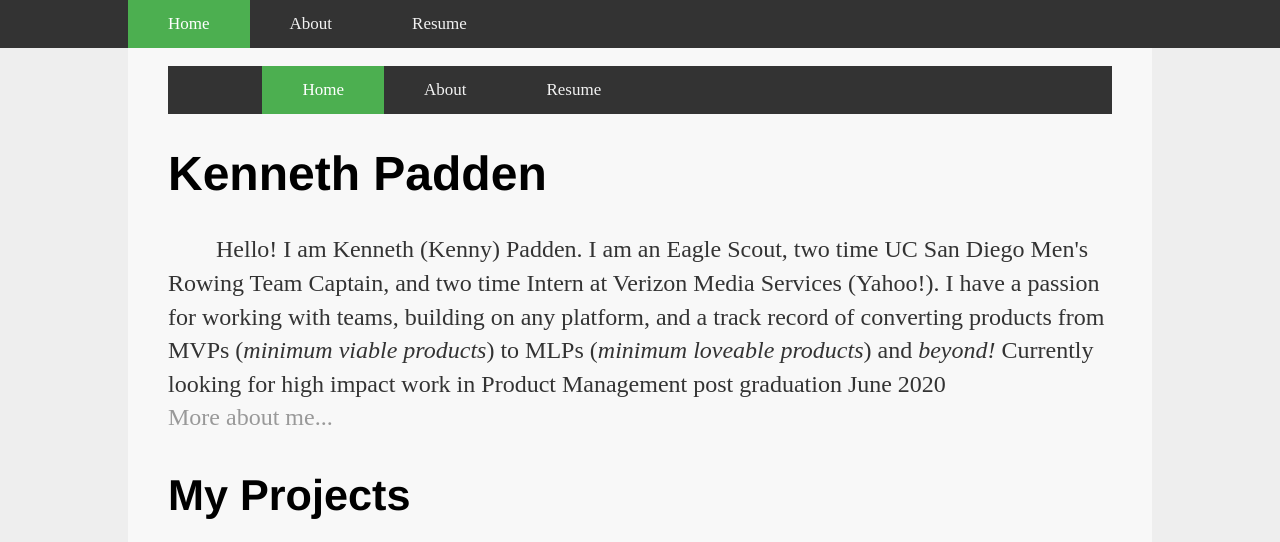
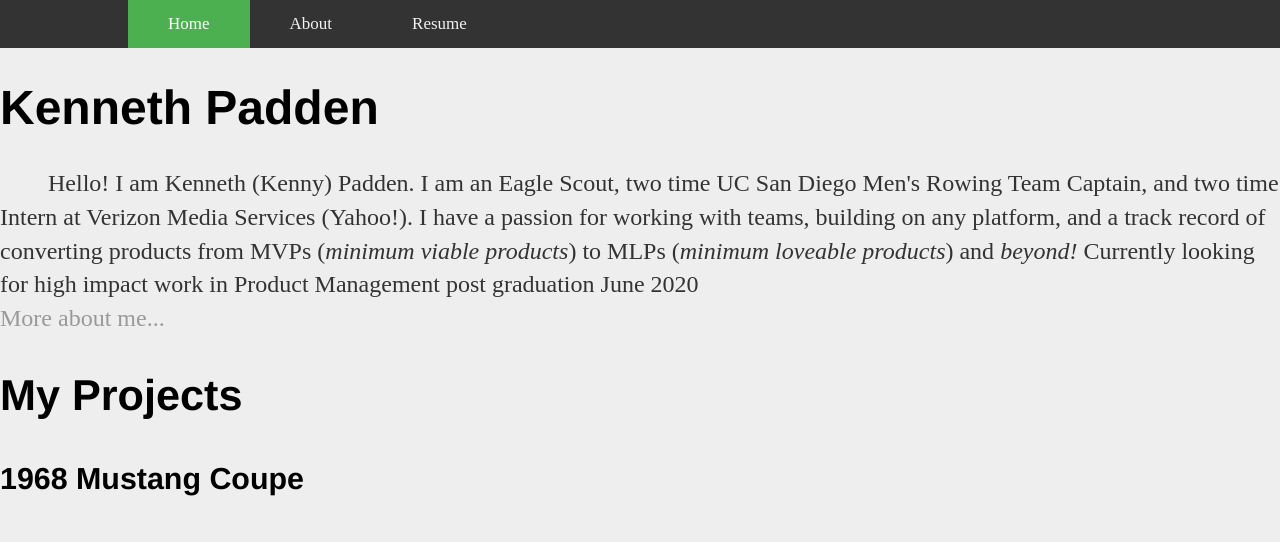
Before and after one commit to kpadden/kpadden.github.io, a Jekyll site: the page built from index.html, in a window 1280 px wide. Shown: the top 542 px of the page. Built offline with Jekyll 4.4.1, drawn with Linux system fonts in a browser that asks for light colours.

Commit message:
Update default.html

```diff
--- a/_layouts/default.html
+++ b/_layouts/default.html
@@ -8,7 +8,7 @@
         <link rel="stylesheet" type="text/css" href="/css/main.css">
         <link rel="stylesheet" href="https://cdnjs.cloudflare.com/ajax/libs/font-awesome/4.7.0/css/font-awesome.min.css">
     </head>
-    <body>
+    <!--<body>
         <div class="topnav">
             <div class="inside-topnav" id="myTopnav">
                 <a href="/" class="active">Home</a>
@@ -30,11 +30,11 @@
             }
         </script>
         <div class="container">
-            <div class="inside-container"><br/>
+            <div class="inside-container"><br/>-->
                 {{ content }}
                 <!-- /.container -->
-            </div>
-        </div>
+            <!--</div>
+        </div>-->
         <footer>
             <div class="inside-footer">
                 <ul>
```
